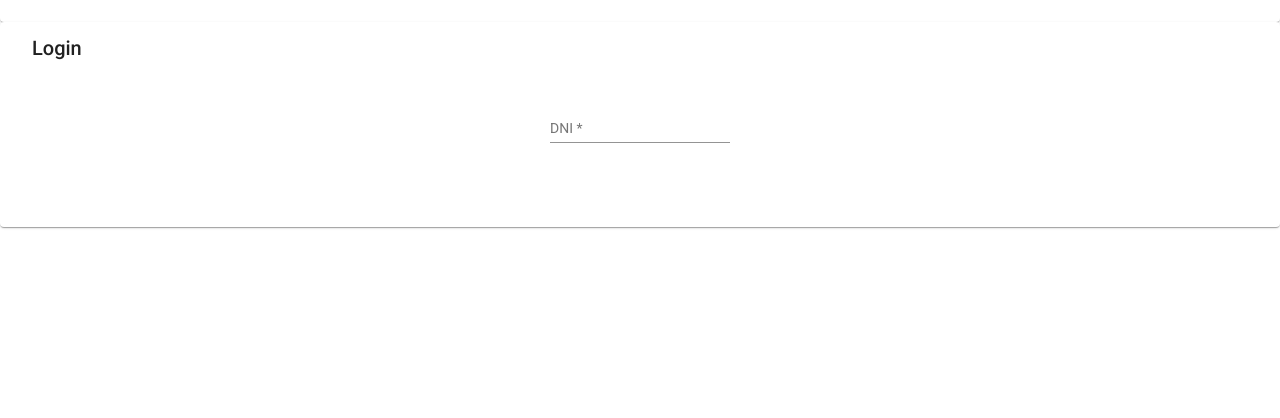
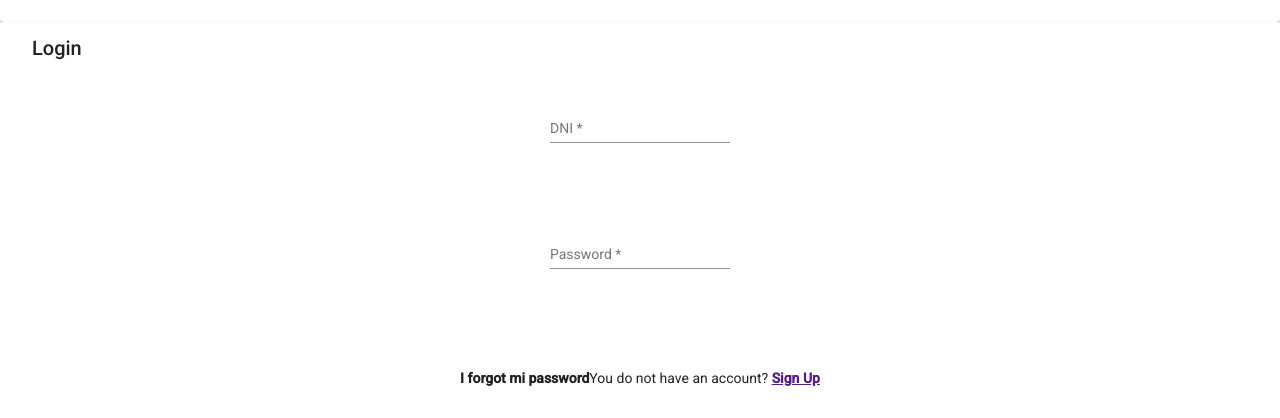
Before and after one commit to EXPERIMENTOS-SOFTWARE/Import_It_Web_Application, an Angular app: page / in a window 1280 px wide. Shown: the part 534-952 px from the top of the page. Before the commit the page ends 800 px from the top, so only its background shows below. Built offline with nearby package versions, Linux system fonts and the light colour scheme.

Commit message:
added 'Forgot Password section' and password validator

```diff
--- a/src/app/login/login.component.html
+++ b/src/app/login/login.component.html
@@ -34,6 +34,26 @@
             </mat-form-field>
           </mat-grid-tile>
 
+          <!-- Password -->
+          <mat-grid-tile id="passwordContainer">
+            <mat-form-field appereance="fill" class="full-width">
+
+              <mat-label>Password</mat-label>
+              <input type="password" matInput formControlName="password">
+
+              <mat-error *ngIf="password?.errors?.['required']">Password is <strong>required</strong></mat-error>
+
+              <mat-error *ngIf="password?.errors?.['minlength'] && !password?.errors?.['required']">Password must be have at least <strong>8</strong> characters</mat-error>
+
+            </mat-form-field>
+          </mat-grid-tile>
+
+          <mat-grid-tile class="forgotPasswordSection">
+            <p id="forgotPassword"><strong>I forgot mi password</strong></p>
+            <p id="signUp">You do not have an account? <strong><a href="" target="_blank">Sign Up</a></strong></p>
+          </mat-grid-tile>
+
+
         </mat-grid-list>
       </mat-card-content>
     </form>
--- a/src/app/login/login.component.ts
+++ b/src/app/login/login.component.ts
@@ -21,11 +21,16 @@ export class LoginComponent implements OnInit {
   loginForm: FormGroup = this.formBuilder.group({
     // here, we specified the name of all the fields that our form has
     // in the html file, we define the name of the field in the formControlName attribute
-    dni: ['', { validators: [Validators.required], updateOn:'change'}]
+    dni: ['', { validators: [Validators.required], updateOn:'change'}],
+    password: ['', {validators: [Validators.required, Validators.minLength(8)], updateOn: 'change'}]
   })
 
   get dni() {
     return this.loginForm.get('dni');
+  }
+
+  get password() {
+    return this.loginForm.get('password');
   }
 
   setDNIValidation() {
--- a/src/styles.css
+++ b/src/styles.css
@@ -2,3 +2,6 @@
 
 html, body { height: 100%; }
 body { margin: 0; font-family: Roboto, "Helvetica Neue", sans-serif; }
+
+html, body { height: 100%; }
+body { margin: 0; font-family: Roboto, "Helvetica Neue", sans-serif; }
```
